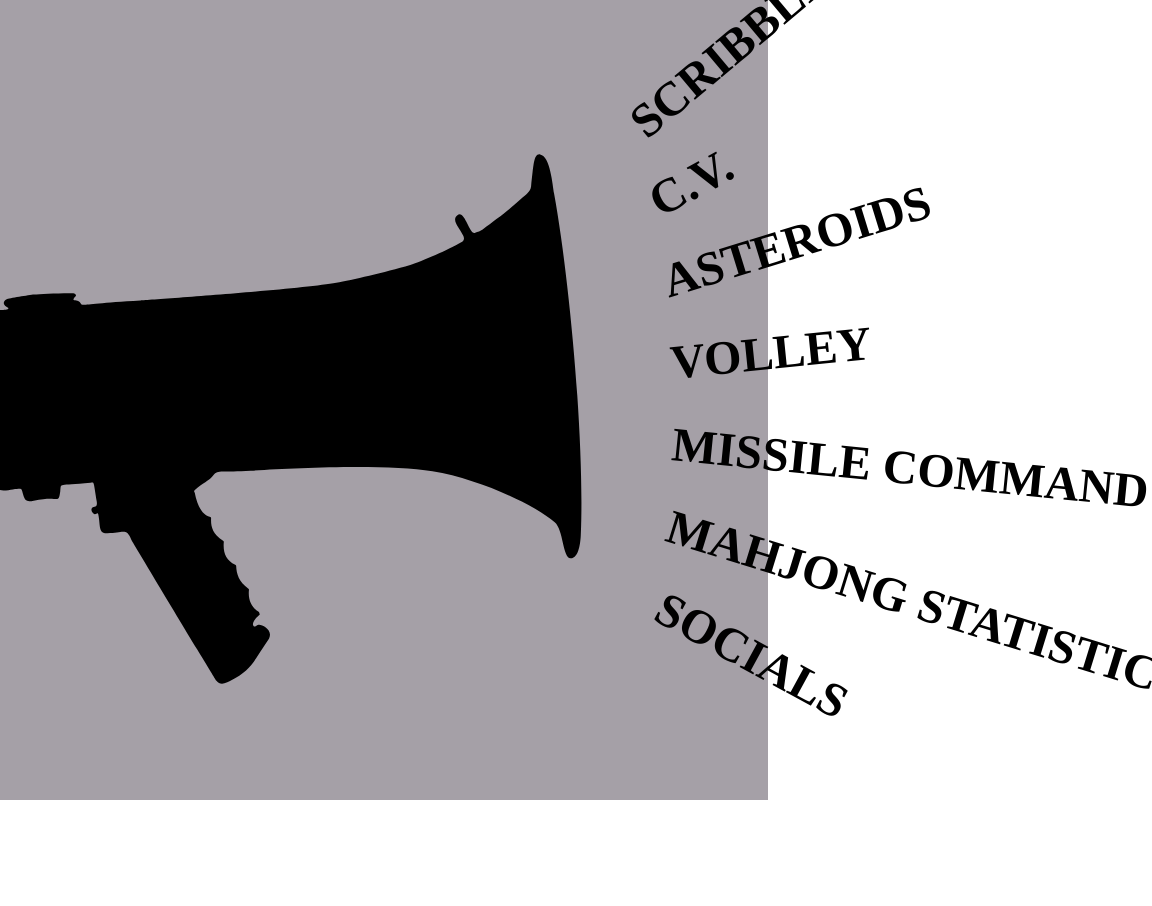
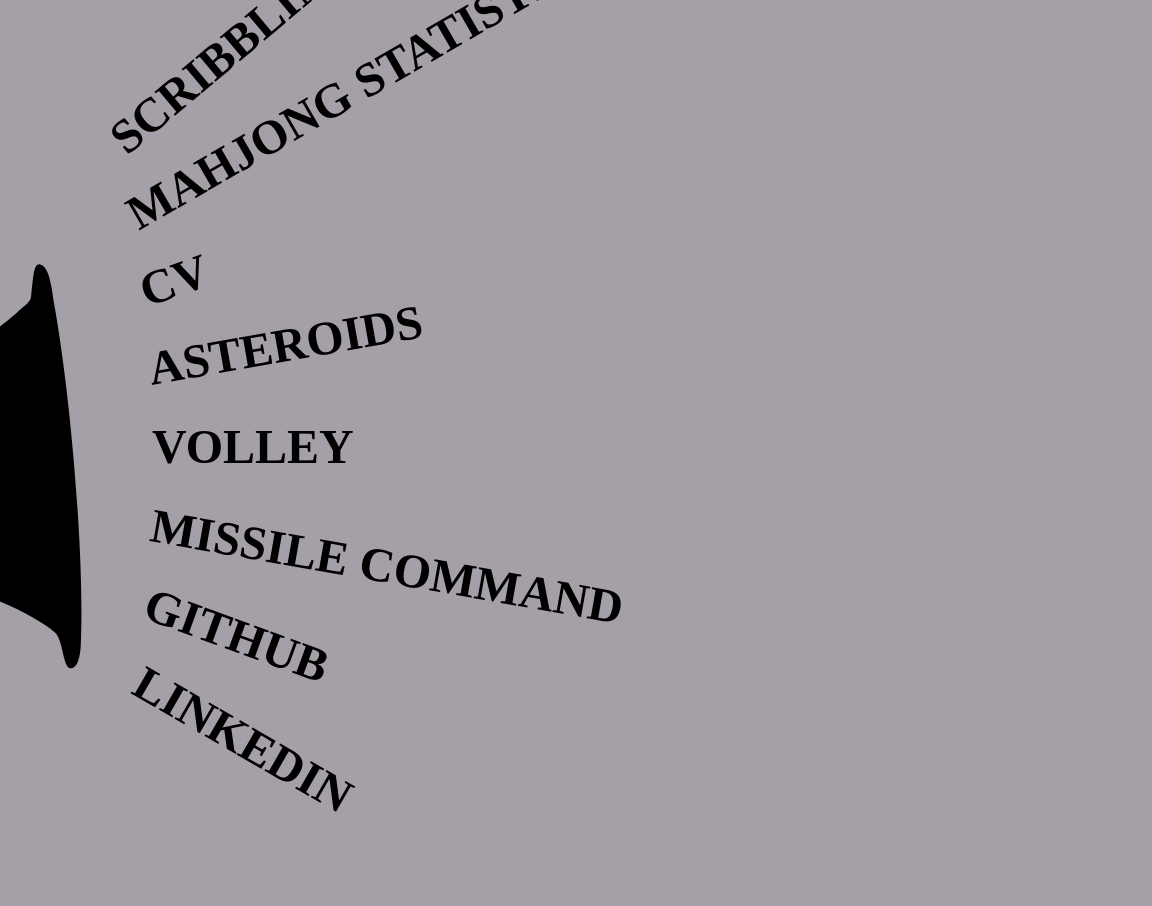
Before and after one commit to MartinFaartoft/ftft.dk, a plain HTML site: page index.html in a window 768 px wide. Shown: the top 906 px of the page, 1152 px wide, since content can reach past the window. Before the commit the page ends 843 px from the top, so only its background shows below. Drawn offline with Linux system fonts and the light colour scheme; a web font is replaced by a local one.

Commit message:
responsive styling

```diff
--- a/index.html
+++ b/index.html
@@ -3,7 +3,7 @@
 
 <head>
     <meta charset="utf-8">
-    <meta name="viewport" content="width=device-width, initial-scale=1">
+    <meta name="viewport" content="width=device-width">
     <title>ftft.dk</title>
     <link rel="preconnect" href="https://fonts.googleapis.com">
     <link rel="preconnect" href="https://fonts.gstatic.com" crossorigin>
@@ -16,12 +16,13 @@
         <img class="megaphone" src="megaphone.svg" width="700px">
         <ul>
             <li><a href="#">&nbsp;Scribblings&nbsp;</a></li>
-            <li><a href="#">&nbsp;C.V.&nbsp;</a></li>
+            <li><a href="https://mahjong.ftft.dk">&nbsp;Mahjong Statistics&nbsp;</a></li>
+            <li><a href="#">&nbsp;CV&nbsp;</a></li>
             <li><a href="#">&nbsp;Asteroids&nbsp;</a></li>
             <li><a href="#">&nbsp;Volley&nbsp;</a></li>
             <li><a href="#">&nbsp;Missile Command&nbsp;</a></li>
-            <li><a href="#">&nbsp;Mahjong Statistics&nbsp;</a></li>
-            <li><a href="#">&nbsp;Socials&nbsp;</a></li>
+            <li><a href="https://github.com/MartinFaartoft">&nbsp;GitHub&nbsp;</a></li>
+            <li><a href="https://www.linkedin.com/in/faartoft/">&nbsp;LinkedIn&nbsp;</a></li>
         </ul>
 
     </div>
@@ -31,11 +32,12 @@
             var width = 80.0;
             var step = width / (inputs.length);
             var start = width * (-0.5);
-    for(var n = 0; n < inputs.length; n++) {
+            for (var n = 0; n < inputs.length; n++) {
                 var rot = (start + (step * n));
                 inputs[n].style.transform = 'rotate(' + rot + 'deg) translate(120px, -35px)';
             }
         })();
     </script>
 </body>
+
 </html>
--- a/style.css
+++ b/style.css
@@ -1,11 +1,4 @@
-body:before {
-	content:"";
-	position:fixed;
-	left:0;
-	top:0;
-	right:0;
-	bottom:0;
-	z-index:-1;
+html {
     background: #a5a0a7;
 }
 
@@ -14,6 +7,7 @@
     font-family: "Libre Barcode 128 Text";
     font-weight: 400;
     font-style: normal;
+    overflow: hidden;
 }
 
 .container {
@@ -21,14 +15,8 @@
     top:0;
     bottom: 0;
     width: 500px;
-    height: 520px;
+    height: 300px;
     margin: auto;
-}
-
-ul {
-    transform: translate(500px, -500px);
-    /*list-style-image: url(megaphone.svg);*/
-    list-style-type: none;
 }
 
 li {
@@ -56,7 +44,30 @@
     text-decoration-color: red;
 }
 
-.megaphone {
-    position: relative;
-    left: -100px;
+@media only screen and (min-width: 768px) {
+    ul {
+        transform: translate(90%, -135%);
+        list-style-type: none;
+    }
+
+    .megaphone {
+        position: relative;
+        left: -30%;
+    }
 }
+
+@media only screen and (max-width: 768px) {
+    ul {
+        transform: translate(-20px, -135%);
+        list-style-type: none;
+    }
+
+    .megaphone {
+        position: relative;
+        left: -600px;
+    }
+
+    .container {
+        width: 60%;
+    }
+}
```
Lines whose indentation alone changed are shown as unchanged.
